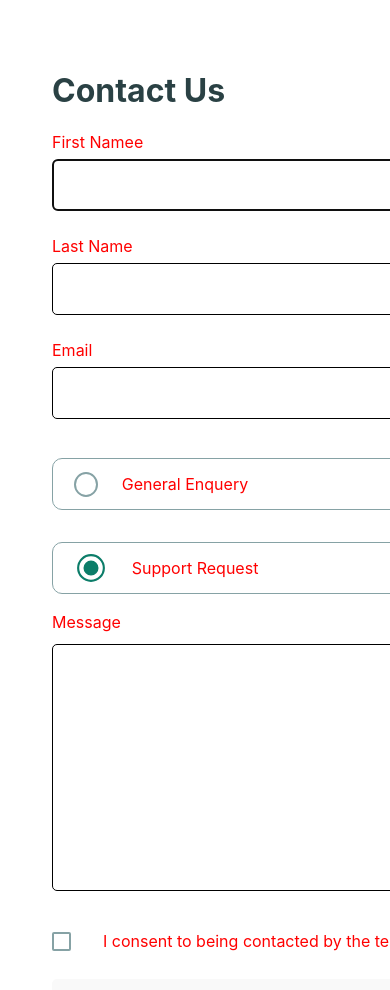
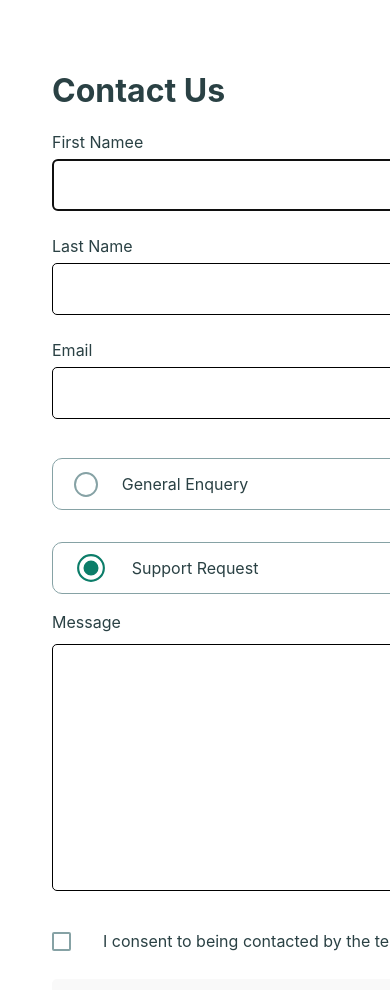
Before and after one commit to unachoza/contact-form, a React (Vite) app: page / in a window 390 px wide. Shown: the top 990 px of the page. Built offline with nearby package versions, Linux system fonts and the light colour scheme.

Commit message:
responsive

```diff
--- a/src/App.css
+++ b/src/App.css
@@ -36,13 +36,9 @@ form {
 }
 
 /* ---- Medium (Tablet) 768px x 1024px ---- */
-@media (min-width: 450px) and (max-width: 780px) {
-}
 
 @media (min-width: 450px) and (max-width: 820px) {
-	* {
-		color: blue;
-	}
+
 	form {
 		width: 85%;
 	}
@@ -55,9 +51,7 @@ form {
 }
 
 @media (max-width: 449px) {
-	* {
-		color: red;
-	}
+
 	form {
 		width: 92%;
 		padding: 20px;
```
